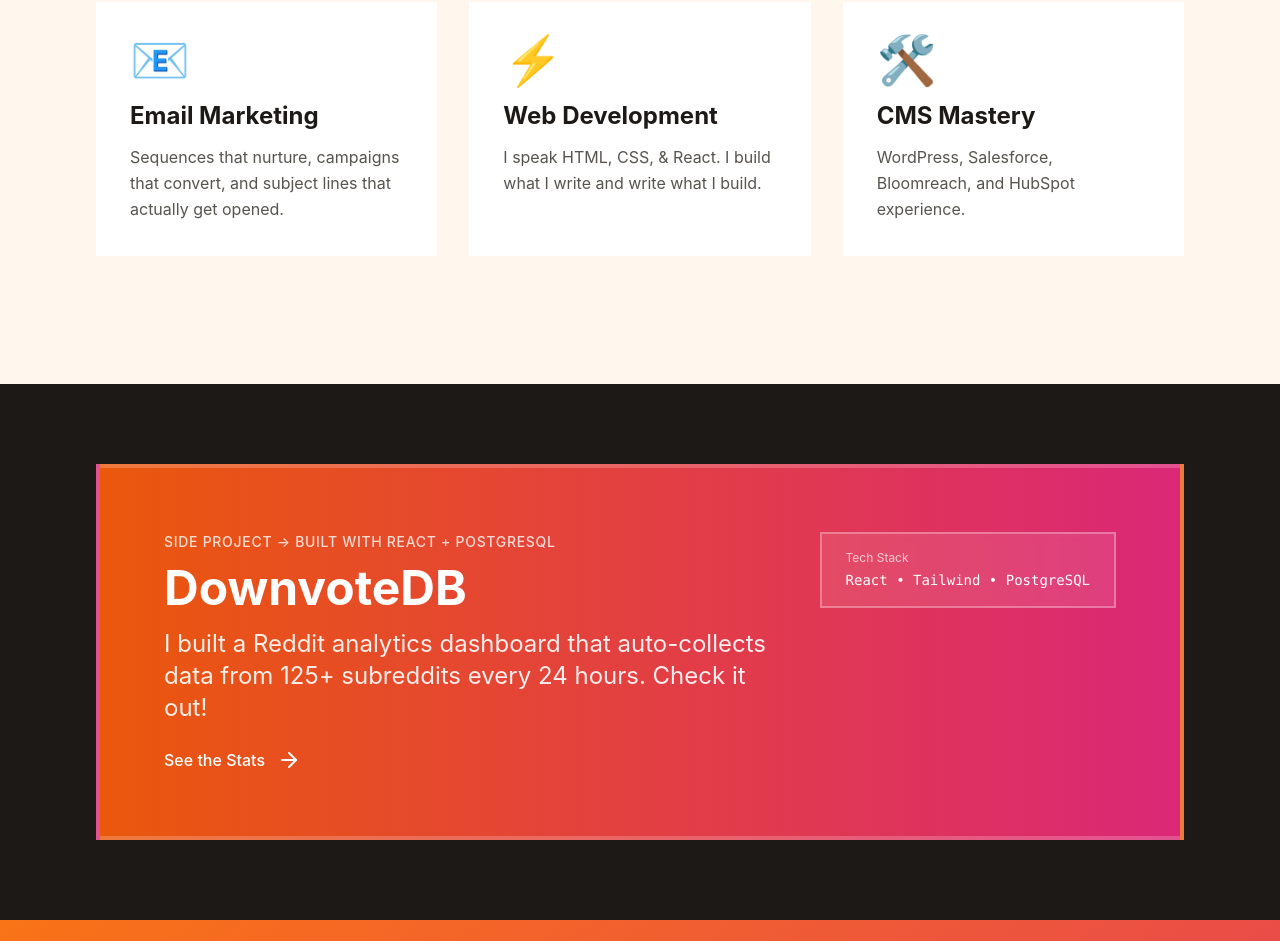
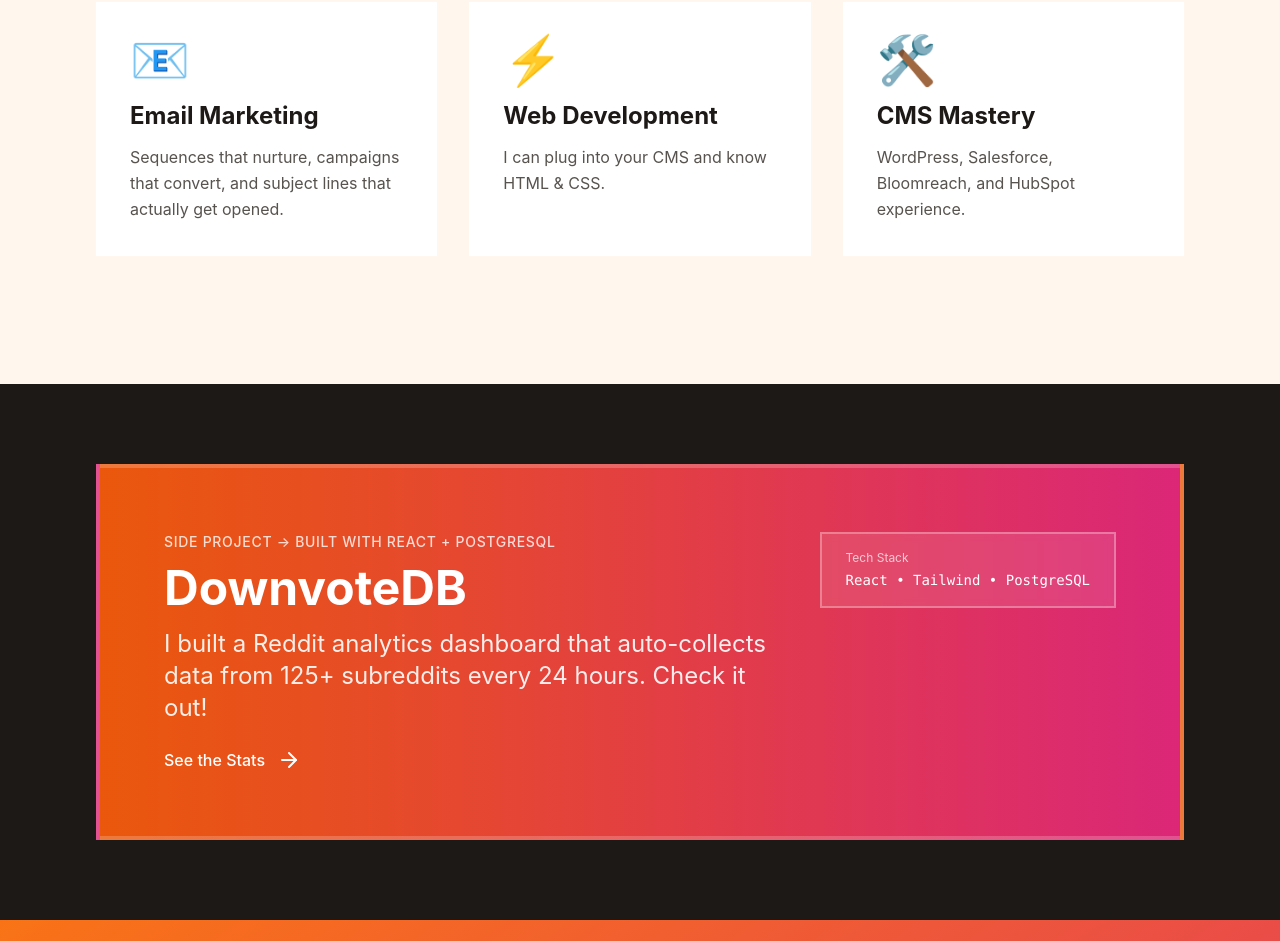
Before and after one commit to jessezalasky/jessezalasky.github.io, a React (Create React App) app: page / in a window 1280 px wide. Shown: the part 4198-5139 px from the top of the page. Built offline with nearby package versions, Linux system fonts and the light colour scheme.

Commit message:
fix text

```diff
--- a/src/Portfolio.jsx
+++ b/src/Portfolio.jsx
@@ -243,7 +243,7 @@
               },
               {
                 title: "Web Development",
-                description: "I speak HTML, CSS, & React. I build what I write and write what I build.",
+                description: "I can plug into your CMS and know HTML & CSS.",
                 icon: "⚡"
               },
               {
```
